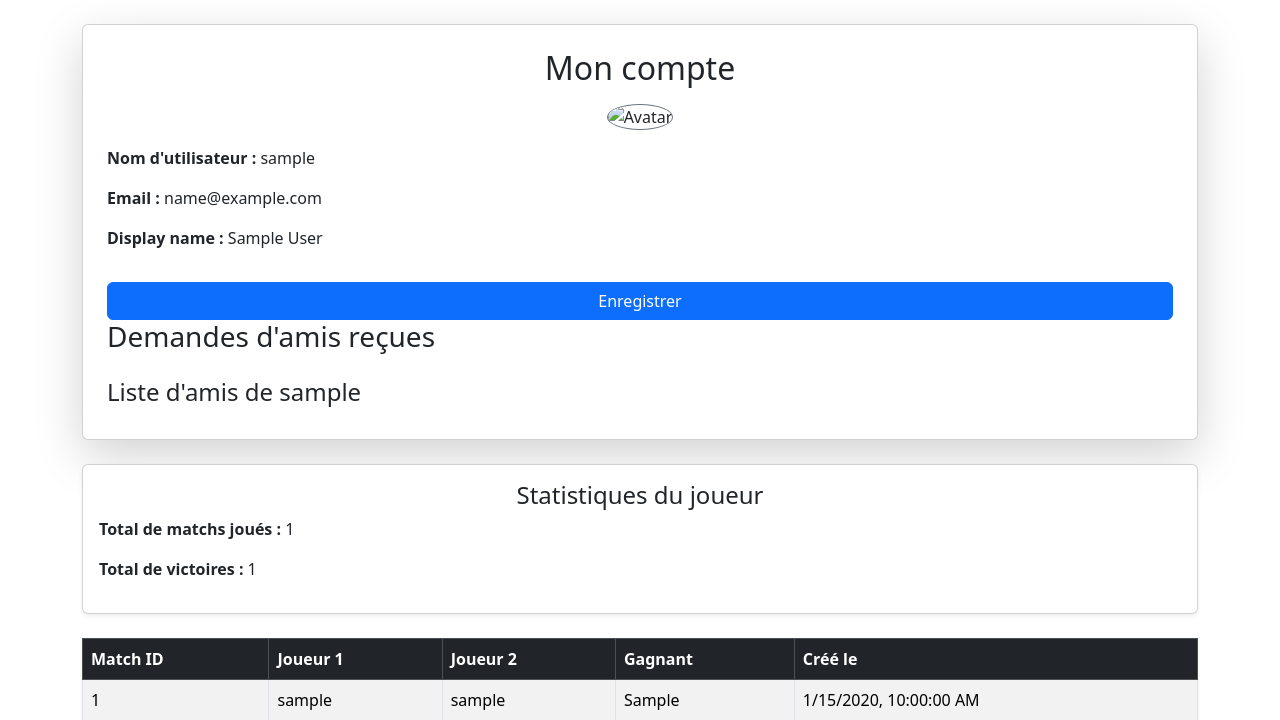
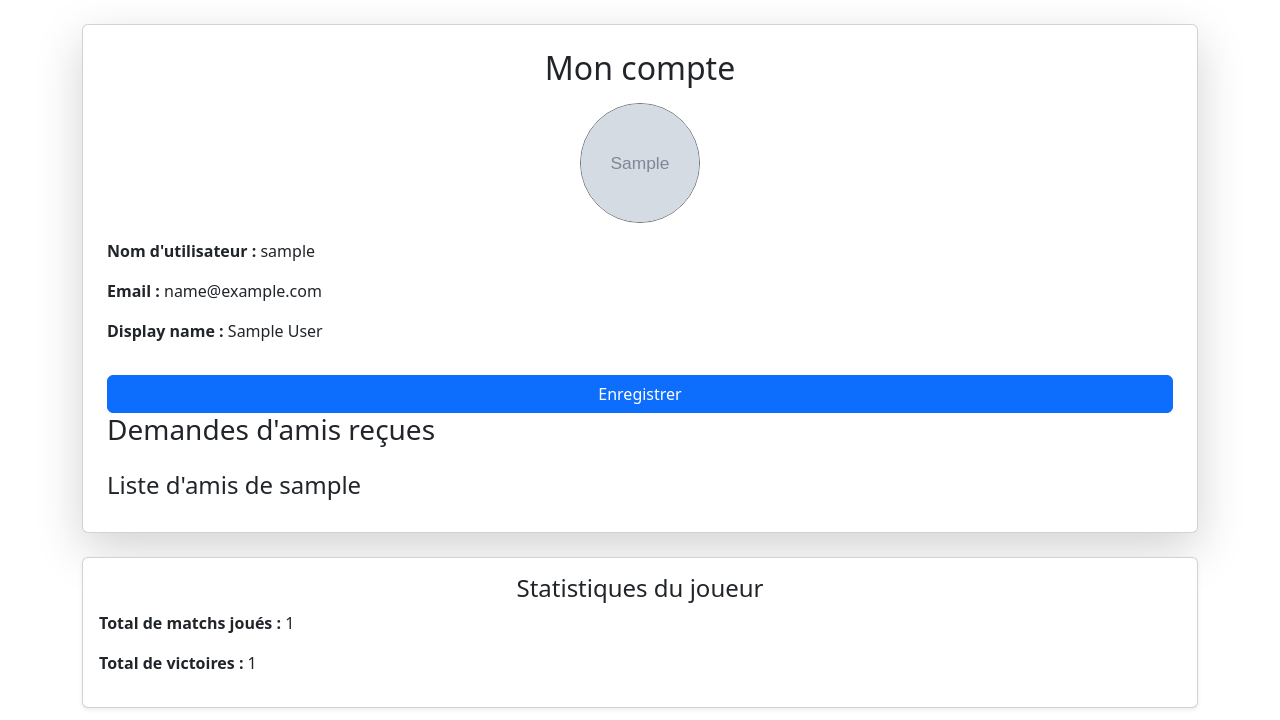
Before and after one commit to Tulece/42transcendance, a Django app: page /account/ in a window 1280 px wide. Shown: the part 78-798 px from the top of the page. Run offline with Django 5.2, Linux system fonts and the light colour scheme; a user stored in the database is signed in; tables that the repository leaves empty hold one stand-in row (values such as "Sample post"); grey boxes marked "Sample" are stand-in pictures; some libraries are stand-ins or nearby versions.

Commit message:
avatr_url in account .html

```diff
--- a/django/pong/templates/account.html
+++ b/django/pong/templates/account.html
@@ -11,10 +11,10 @@
         {% comment %} {% if viewed_user.avatar %} {% endcomment %}
         <div class="text-center mb-3">
             {% if viewed_user.id == user.id %}
-                <img src="{{ viewed_user.avatar.url }}" alt="Avatar" class="rounded-circle border border-secondary avatar-clickable" width="120" height="120" id="profile-avatar" onclick="document.getElementById('avatar-upload').click();">
+                <img src="{{ viewed_user.avatar_url }}" alt="Avatar" class="rounded-circle border border-secondary avatar-clickable" width="120" height="120" id="profile-avatar" onclick="document.getElementById('avatar-upload').click();" style="object-fit: cover;">
                 <input type="file" id="avatar-upload" name="avatar" style="display: none;" accept="image/*" onchange="uploadAvatar(this.files[0])">
             {% else %}
-                <img src="{{ viewed_user.avatar.url }}" alt="Avatar" class="rounded-circle border border-secondary" width="120" height="120">
+                <img src="{{ viewed_user.avatar_url }}" alt="Avatar" class="rounded-circle border border-secondary" width="120" height="120">
             {% endif %}
         </div>
         {% comment %} {% endif %} {% endcomment %}
```
